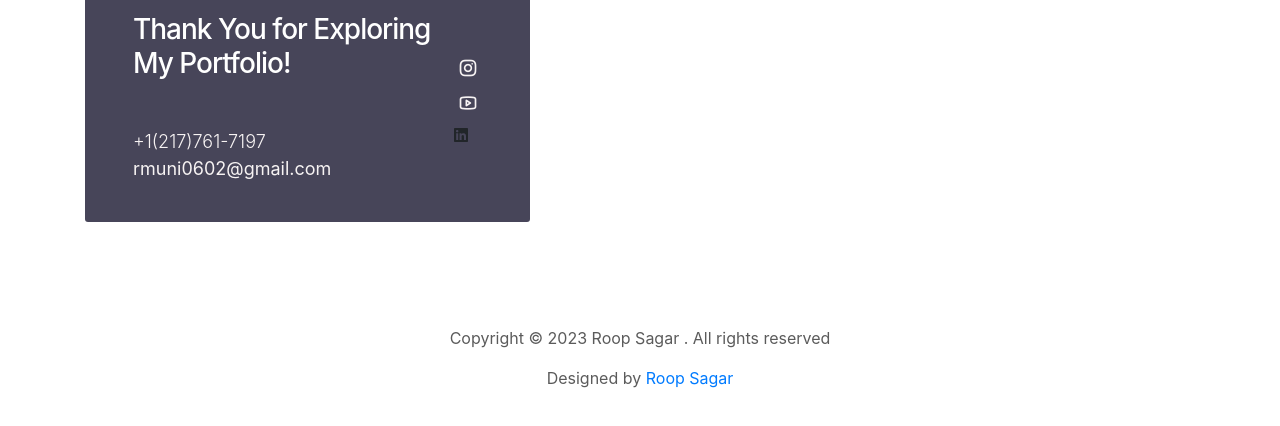
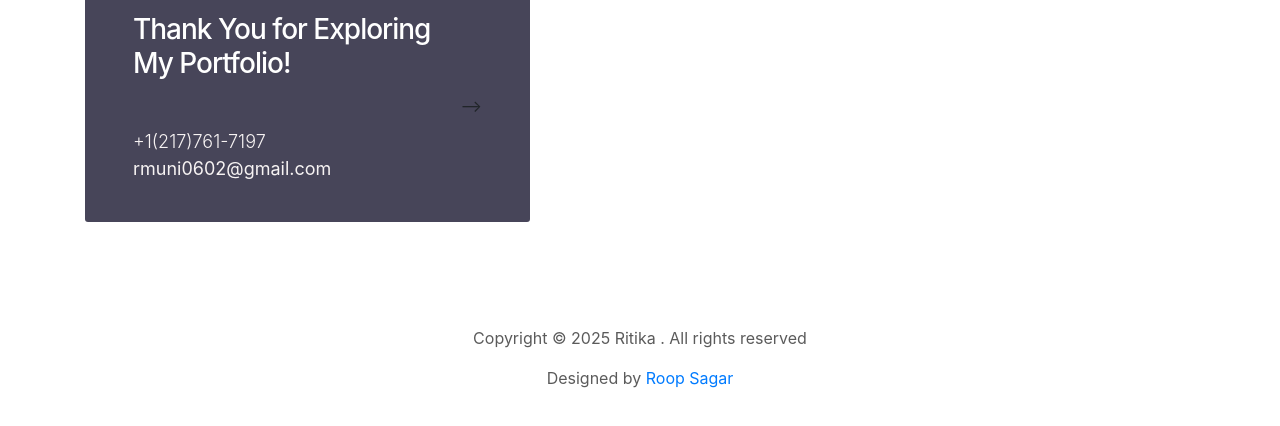
Before and after one commit to RitikaMunibabu/Ritika_Portfolio, a plain HTML site: page index.html in a window 1280 px wide. Shown: the part 4421-4847 px from the top of the page. Drawn offline with Linux system fonts and the light colour scheme; a small style sheet from the web is missing; files whose address does not match are found by name.

Commit message:
Update index.html

```diff
--- a/index.html
+++ b/index.html
@@ -526,14 +526,14 @@
                   <p><a href="mailto:hello@company.co">rmuni0602@gmail.com </a></p>
                 </div>
 
-                <ul class="social-links">
+<!--                 <ul class="social-links">
 
                      <li><a href="#" class="uil uil-instagram" data-toggle="tooltip" data-placement="left" title="Instagram"></a></li>
                      <li><a href="#" class="uil uil-youtube" data-toggle="tooltip" data-placement="left" title="Youtube"></a></li>
                      <!-- LinkedIn icon -->
-    <li><a href="#" class="fab fa-linkedin" data-toggle="tooltip" data-placement="left" title="LinkedIn"></a></li>
+<!--     <li><a href="#" class="fab fa-linkedin" data-toggle="tooltip" data-placement="left" title="LinkedIn"></a></li>
 
-                </ul>
+                </ul> --> -->
             </div>
           </div>
 
@@ -573,7 +573,7 @@
                <div class="row">
 
                     <div class="col-lg-12 col-12">
-                        <p class="copyright-text text-center">Copyright &copy; 2023 Roop Sagar . All rights reserved</p>
+                        <p class="copyright-text text-center">Copyright &copy; 2025 Ritika . All rights reserved</p>
                         <p class="copyright-text text-center">Designed by <a rel="nofollow" href="#">Roop Sagar</a></p>
                     </div>
 
```
